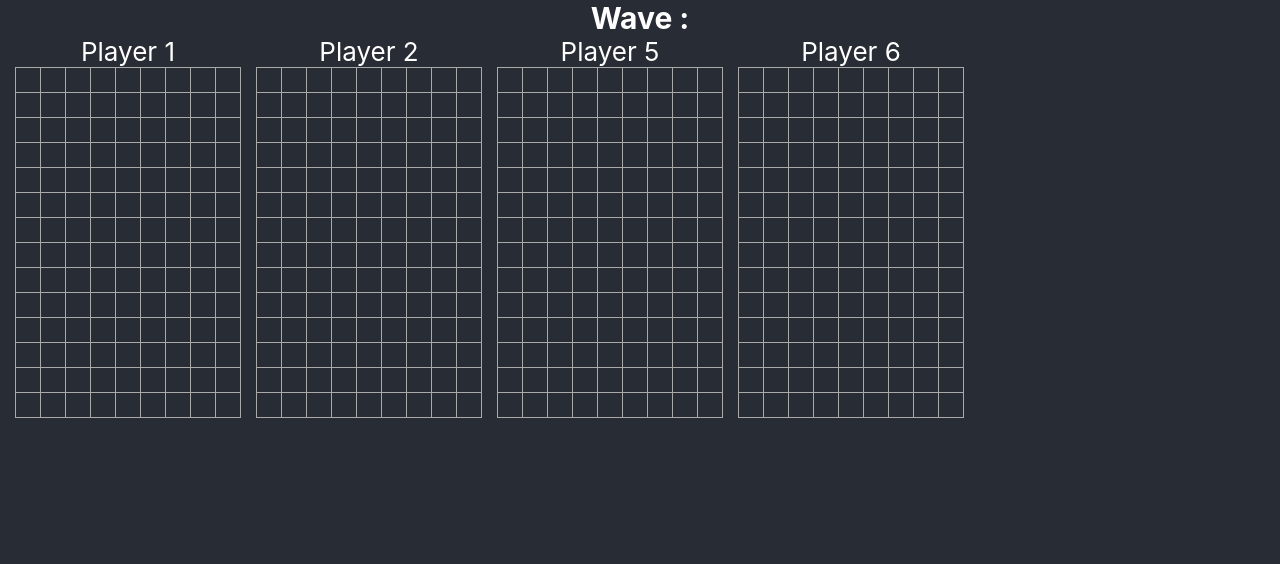
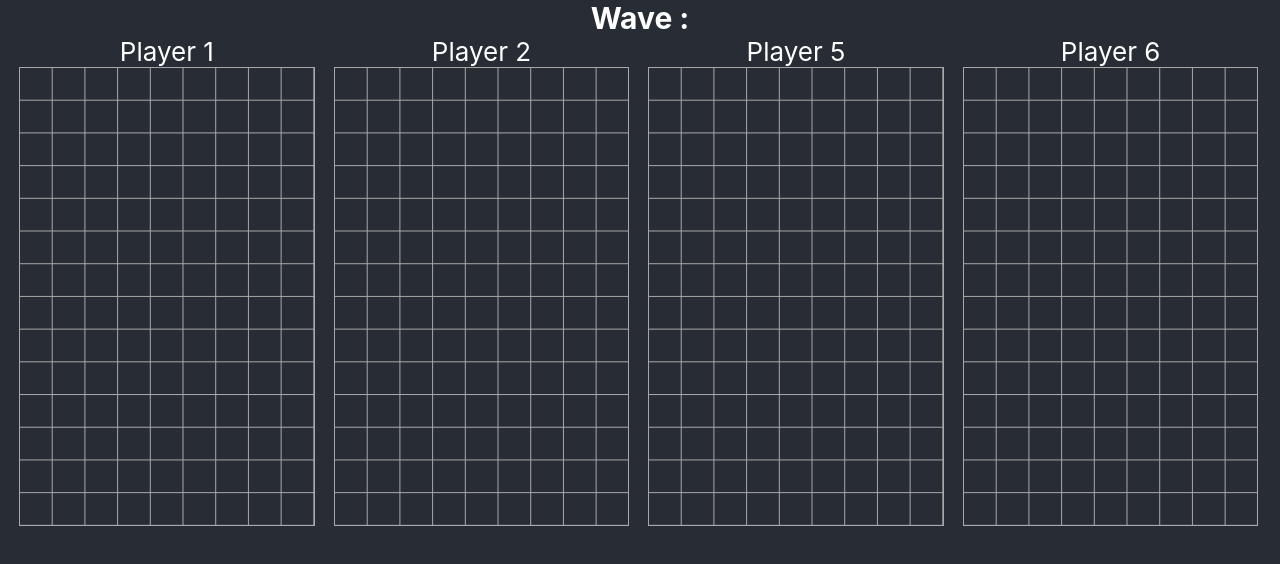
Before and after one commit to BoSen29/ltd2unittracker, a React (Create React App) app: page / in a window 1280 px wide. Shown: the top 564 px of the page. Built offline with nearby package versions, Linux system fonts and the light colour scheme; no server answers; the database is empty.

Commit message:
swapped to full vw calculated gameboards

```diff
--- a/src/App.css
+++ b/src/App.css
@@ -7,8 +7,8 @@
 }
 
 .unitIcon {
-  width: 25px;
-  height: 25px;
+  width:  calc(23vw/9);
+  height: calc(23vw*1.555555/14);
   margin: 0 !important;
   position: absolute;
   display: inline-block;
@@ -27,27 +27,23 @@ body {
 }
 
 .GameBoard {
-  width: 225px;
-  height: 350px;
+  width: 23vw;
+  height: calc(23vw*1.555555);
   border-right: 1px solid darkgrey;
   border-bottom: 1px solid darkgrey;
   margin: 0;
   padding: 0;
   display:block;
   position: relative;
-  background-size: 25px 25px;
+  background-size: calc(23vw/9) calc(23vw*1.555555/14);
   background-image:
     linear-gradient(to right, darkgrey 1px, transparent 1px),
     linear-gradient(to bottom, darkgrey 1px, transparent 1px);
 }
 
-.GameBoardContainer:first-of-type {
-  margin-left: 15px;
-}
-
 .GameBoardContainer {
   display:inline-block;
-  margin-right: 15px;
+  margin-left: 1.5vw;
 }
 
 .GameBoardHeader {
```
